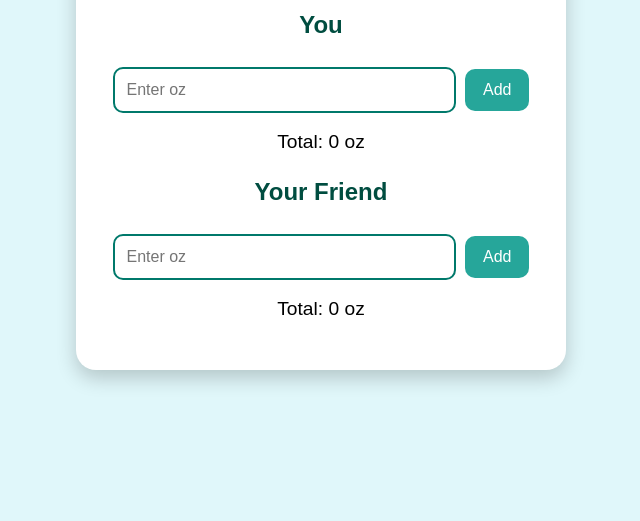
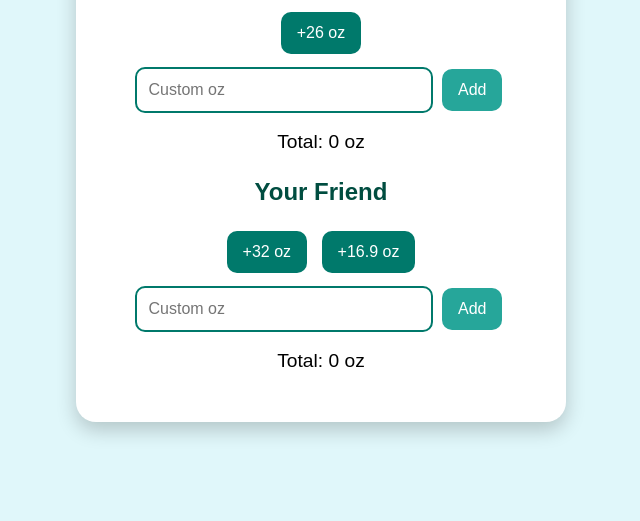
Before and after one commit to kartikeysharan/hydro-homies, a plain HTML site: page public/index.html in a window 1280 px wide. Shown: the part 279-800 px from the top of the page, without its empty margins (319-959 px from the left). Drawn offline with Linux system fonts and the light colour scheme.

Commit message:
Update index.html

```diff
--- a/public/index.html
+++ b/public/index.html
@@ -35,7 +35,7 @@
         }
 
         input {
-            width: 70%;
+            width: 60%;
             padding: 12px;
             margin: 8px 0;
             font-size: 1rem;
@@ -44,18 +44,26 @@
         }
 
         button {
-            padding: 12px 18px;
+            padding: 12px 16px;
             font-size: 1rem;
             border: none;
             border-radius: 10px;
             background-color: #26a69a;
             color: white;
             cursor: pointer;
-            margin-left: 5px;
+            margin: 5px;
         }
 
         button:hover {
             background-color: #00796b;
+        }
+
+        .quick-btn {
+            background-color: #00796b;
+        }
+
+        .quick-btn:hover {
+            background-color: #004d40;
         }
 
         p {
@@ -70,14 +78,25 @@
 
         <!-- Your Section -->
         <h2>You</h2>
-        <input type="number" id="your-input" placeholder="Enter oz">
-        <button onclick="addWater('you')">Add</button>
+
+        <button class="quick-btn" onclick="addWater('you', 26)">+26 oz</button>
+        <br>
+
+        <input type="number" id="your-input" placeholder="Custom oz">
+        <button onclick="addCustomWater('you')">Add</button>
+
         <p>Total: <span id="your-total">0</span> oz</p>
 
         <!-- Friend Section -->
         <h2>Your Friend</h2>
-        <input type="number" id="friend-input" placeholder="Enter oz">
-        <button onclick="addWater('friend')">Add</button>
+
+        <button class="quick-btn" onclick="addWater('friend', 32)">+32 oz</button>
+        <button class="quick-btn" onclick="addWater('friend', 16.9)">+16.9 oz</button>
+        <br>
+
+        <input type="number" id="friend-input" placeholder="Custom oz">
+        <button onclick="addCustomWater('friend')">Add</button>
+
         <p>Total: <span id="friend-total">0</span> oz</p>
     </div>
 
@@ -85,7 +104,17 @@
         let yourTotal = 0;
         let friendTotal = 0;
 
-        function addWater(person) {
+        function addWater(person, amount) {
+            if (person === 'you') {
+                yourTotal += amount;
+                document.getElementById("your-total").innerText = yourTotal;
+            } else if (person === 'friend') {
+                friendTotal += amount;
+                document.getElementById("friend-total").innerText = friendTotal;
+            }
+        }
+
+        function addCustomWater(person) {
             if (person === 'you') {
                 let amount = parseFloat(document.getElementById("your-input").value);
                 if (!isNaN(amount) && amount > 0) {
@@ -93,7 +122,7 @@
                     document.getElementById("your-total").innerText = yourTotal;
                     document.getElementById("your-input").value = "";
                 }
-            } else {
+            } else if (person === 'friend') {
                 let amount = parseFloat(document.getElementById("friend-input").value);
                 if (!isNaN(amount) && amount > 0) {
                     friendTotal += amount;
```
